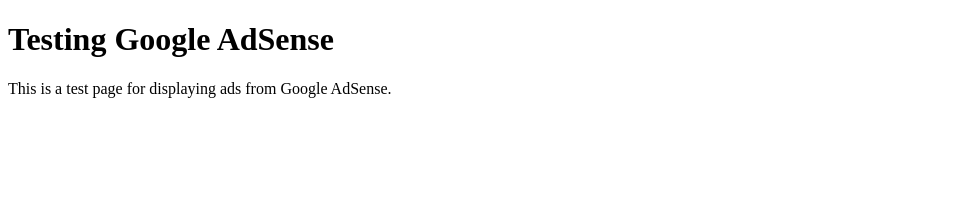
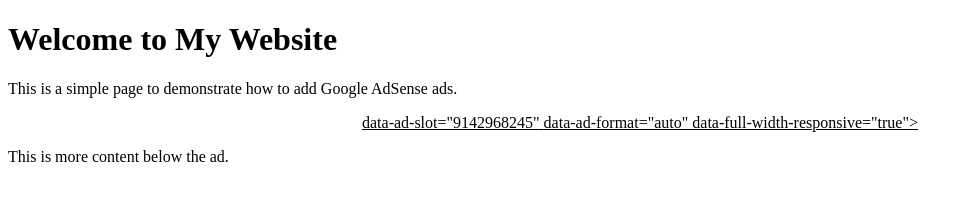
Before and after one commit to sanjaygholap/google-ad, a plain HTML site: page index.html in a window 1280 px wide. Shown: the whole page, without its empty margins (0-973 px from the left). Drawn offline with Linux system fonts and the light colour scheme.

Commit message:
new changes done

```diff
--- a/index.html
+++ b/index.html
@@ -3,27 +3,27 @@
 <head>
     <meta charset="UTF-8">
     <meta name="viewport" content="width=device-width, initial-scale=1.0">
-    <title>AdSense Test Page</title>
-    <!-- Google AdSense Script -->
-   <script async src="https://pagead2.googlesyndication.com/pagead/js/adsbygoogle.js?client=ca-pub-9038667503100907"
-     crossorigin="anonymous"></script>
+    <title>Google AdSense Example</title>
 </head>
 <body>
-    <h1>Testing Google AdSense</h1>
-    <p>This is a test page for displaying ads from Google AdSense.</p>
+    <h1>Welcome to My Website</h1>
+    <p>This is a simple page to demonstrate how to add Google AdSense ads.</p>
 
-    <!-- New Google AdSense Ad Block -->
-   <script async src="https://pagead2.googlesyndication.com/pagead/js/adsbygoogle.js?client=ca-pub-9038667503100907"
-     crossorigin="anonymous"></script>
-<!-- vertical_ad -->
+    <!-- Google AdSense Code Starts Here -->
+    <div style="text-align: center;">
+        <script async src="https://pagead2.googlesyndication.com/pagead/js/adsbygoogle.js"></script>
         <ins class="adsbygoogle"
              style="display:block"
-     data-ad-client="ca-pub-9038667503100907"
-     data-ad-slot="3096434641"
+             data-ad-client="pub-9038667503100907"  <!-- Use your AdSense publisher ID -->
+             data-ad-slot="9142968245"  <!-- Use your ad slot ID -->
              data-ad-format="auto"
              data-full-width-responsive="true"></ins>
         <script>
              (adsbygoogle = window.adsbygoogle || []).push({});
         </script>
+    </div>
+    <!-- Google AdSense Code Ends Here -->
+
+    <p>This is more content below the ad.</p>
 </body>
 </html>
```
Lines whose indentation alone changed are shown as unchanged.
